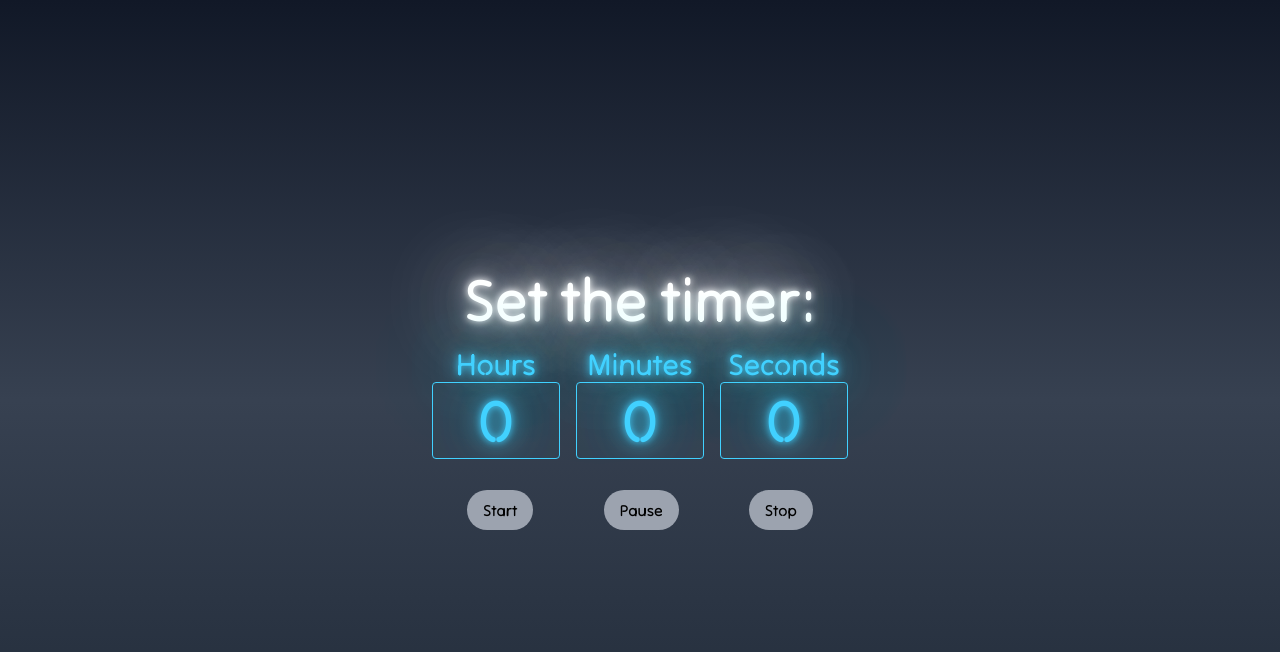
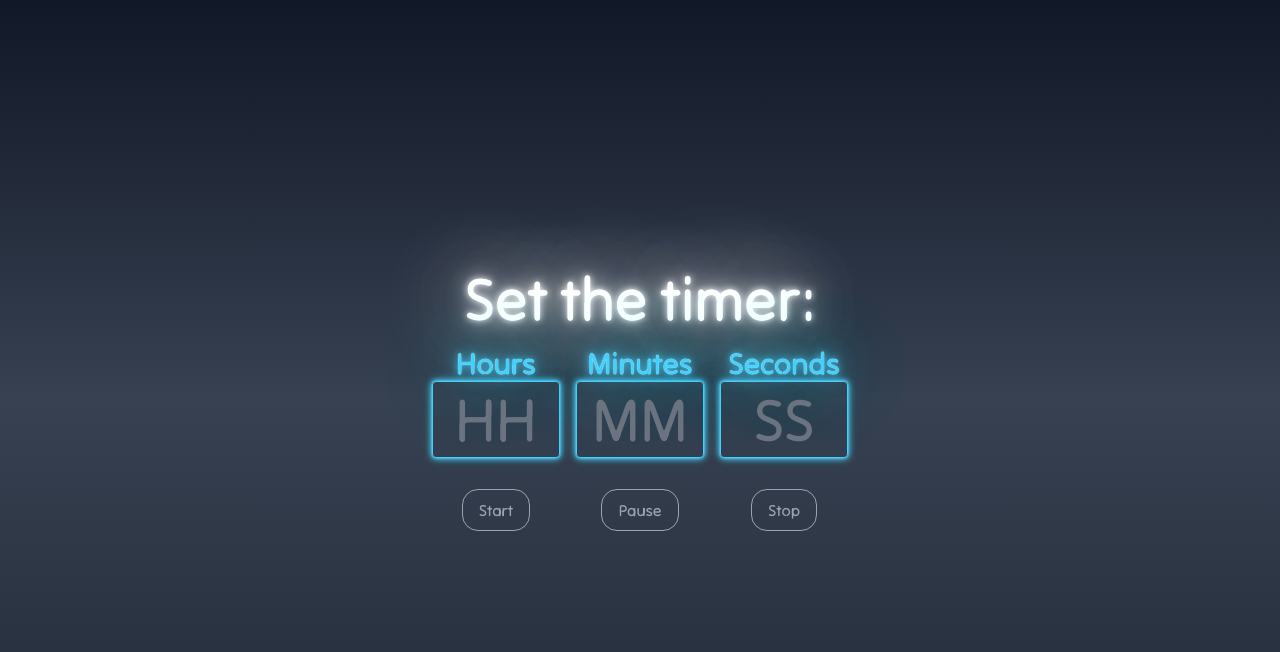
Before and after one commit to israelss/reactcron, a React (Vite) app: page / in a window 1280 px wide. Shown: the top 652 px of the page. Built offline with nearby package versions, Linux system fonts and the light colour scheme.

Commit message:
refactor: extract App components
Also:
 - Style updates
 - Util functions extraction

```diff
--- a/src/App.jsx
+++ b/src/App.jsx
@@ -1,160 +1,118 @@
-import { useState, useRef } from 'react'
+import { useState } from 'react';
 import { useInterval } from './hooks/useInterval';
-import logo from './assets/logo.svg'
-
-const IS_NUMBER = new RegExp(/^\d*$/,'gi')
-const clamp = (min, value, max) => value < min
-  ? min
-  : value > max
-    ? max
-    : value
-
-const within59 = (value) => clamp(0, value, 59)
-const within999 = (value) => clamp(0, value, 999)
+import logo from './assets/logo.svg';
+import Title from './Components/Title';
+import InputBar from './Components/InputBar';
+import ButtonBar from './Components/ButtonBar';
+import { IS_NUMBER, within59, within999 } from './utils/utils';
 
 function App() {
-  const [runningState, setRunningState] = useState(false)
-  const [hours, setHours] = useState(0)
-  const [minutes, setMinutes] = useState(0)
-  const [seconds, setSeconds] = useState(0)
+  const [runningState, setRunningState] = useState(false);
+  const [pausedState, setPausedState] = useState(false);
+  const [hours, setHours] = useState('');
+  const [minutes, setMinutes] = useState('');
+  const [seconds, setSeconds] = useState('');
+
+  const numberInputs = [
+    { label: 'Hours', value: hours, placeholder: 'HH' },
+    { label: 'Minutes', value: minutes, placeholder: 'MM' },
+    { label: 'Seconds', value: seconds, placeholder: 'SS' },
+  ];
+
+  const buttons = [
+    {
+      text: 'Start',
+      onClick: initTimer,
+      disabled: runningState || !hours && !minutes && !seconds,
+    },
+    {
+      text: 'Pause',
+      onClick: pauseTimer,
+      disabled: !runningState,
+    },
+    {
+      text: 'Stop',
+      onClick: stopTimer,
+      disabled: !pausedState && !runningState,
+    },
+  ];
 
   const setValue = {
-    setHours: (value) => setHours(within999(value)),
-    setMinutes: (value) => setMinutes(within59(value)),
-    setSeconds: (value) => setSeconds(within59(value)),
-  }
+    Hours: (value) => setHours(within999(value)),
+    Minutes: (value) => setMinutes(within59(value)),
+    Seconds: (value) => setSeconds(within59(value)),
+  };
 
-  function handleNumberChange({target: {name, value}}) {
-    IS_NUMBER.test(value) && setValue[name](Number(value))
+  function handleNumberChange({ target: { name, value } }) {
+    IS_NUMBER.test(value) && setValue[name](Number(value));
   }
 
   function countdown() {
     if (seconds > 0) {
-      setSeconds(seconds - 1)
+      setSeconds(seconds - 1);
     }
     else if (minutes > 0) {
-      setMinutes(minutes - 1)
-      setSeconds(59)
+      setMinutes(minutes - 1);
+      setSeconds(59);
     }
     else if (hours > 0) {
-      setHours(hours - 1)
-      setMinutes(59)
-      setSeconds(59)
+      setHours(hours - 1);
+      setMinutes(59);
+      setSeconds(59);
     } else {
-      setRunningState(false)
+      setRunningState(false);
     }
   }
 
   useInterval(countdown, runningState
     ? 1000
-    : null)
+    : null);
 
   function initTimer() {
-    setRunningState(true)
+    if (!hours) setHours(0);
+    if (!minutes) setMinutes(0);
+    if (!seconds) setSeconds(0);
+    setRunningState(true);
+    setPausedState(false);
   }
 
   function pauseTimer() {
-    setRunningState(false)
+    setRunningState(false);
+    setPausedState(true);
   }
 
-  function stopTimer(){
-    setRunningState(false)
-    setHours(0)
-    setMinutes(0)
-    setSeconds(0)
+  function stopTimer() {
+    setRunningState(false);
+    setPausedState(false);
+    setHours('');
+    setMinutes('');
+    setSeconds('');
   }
 
   return (
     <div
       className="
-      from-gray-900
-      via-gray-700
-      to-gray-800
         bg-gradient-to-b
+        from-gray-900
+        via-gray-700
+        to-gray-800
+        h-screen
+        text-center
         grid
         place-content-center
-        h-screen
         gap-4
-        text-center
         font-tilt
       "
     >
-      {!runningState && (
-        <span className="text-6xl text-white shadow-text-neon">
-          Set the timer:
-        </span>
-      )}
-      <div className="flex items-center gap-4 justify-center">
-        <label htmlFor="initial-hours" className="flex flex-col w-32 h-32 text-color-one  shadow-text-neon">
-          <span className="text-3xl">Hours</span>
-          <input
-            type="text"
-            pattern="/\d/"
-            name="setHours"
-            id="initial-hours"
-            min="0"
-            value={hours}
-            onChange={handleNumberChange}
-            disabled={runningState}
-            className="text-center text-6xl rounded select-none bg-transparent border-color-one shadow-text-neon p-0"
-          />
-        </label>
-        <label htmlFor="initial-minutes" className="flex flex-col w-32 h-32 text-color-one  shadow-text-neon">
-          <span className="text-3xl">Minutes</span>
-          <input
-            type="text"
-            pattern="\d"
-            name="setMinutes"
-            id="initial-minutes"
-            min="0"
-            max="59"
-            value={minutes}
-            onChange={handleNumberChange}
-            disabled={runningState}
-            className="text-center text-6xl rounded select-none bg-transparent border-color-one  shadow-text-neon p-0"
-          />
-        </label>
-        <label htmlFor="initial-seconds" className="flex flex-col w-32 h-32 text-color-one  shadow-text-neon">
-          <span className="text-3xl ">Seconds</span>
-          <input
-            type="text"
-            pattern="/\d/"
-            name="setSeconds"
-            id="initial-seconds"
-            min="0"
-            max="59"
-            value={seconds}
-            onChange={handleNumberChange}
-            disabled={runningState}
-            className="text-center text-6xl rounded select-none bg-transparent border-color-one  shadow-text-neon p-0"
-          />
-        </label>
-      </div>
-      <div className="flex justify-around">
-        <button
-          onClick={initTimer}
-          disabled={runningState || !hours && !minutes && !seconds}
-          className="bg-color-four transform hover:bg-color-three hover:-translate-y-1 hover:shadow-2xl focus:bg-color-five focus:translate-y-1 rounded-full py-2 px-4 disabled:bg-gray-400 disabled:transform-none disabled:shadow-none"
-        >
-            Start
-        </button>
-        <button
-          onClick={pauseTimer}
-          disabled={!runningState}
-          className="bg-color-four transform hover:bg-color-three hover:-translate-y-1 hover:shadow-2xl focus:bg-color-five focus:translate-y-1 rounded-full py-2 px-4 disabled:bg-gray-400 disabled:transform-none disabled:shadow-none"
-        >
-            Pause
-        </button>
-        <button
-          onClick={stopTimer}
-          disabled={!runningState}
-          className="bg-color-four transform hover:bg-color-three hover:-translate-y-1 hover:shadow-2xl focus:bg-color-five focus:translate-y-1 rounded-full py-2 px-4 disabled:bg-gray-400 disabled:transform-none disabled:shadow-none"
-        >
-            Stop
-        </button>
-      </div>
+      { !runningState && <Title /> }
+      <InputBar
+        onChange={ handleNumberChange }
+        disabled={ runningState }
+        inputs={ numberInputs }
+      />
+      <ButtonBar buttons={ buttons } />
     </div>
-  )
+  );
 }
 
-export default App
+export default App;
--- /dev/null
+++ b/src/Components/Button.jsx
@@ -0,0 +1,39 @@
+export default function Button(props) {
+  const {
+    onClick,
+    disabled,
+    text,
+  } = props;
+
+  return (
+    <button
+      onClick={ onClick }
+      disabled={ disabled }
+      className="
+        text-color-four
+        border-color-four
+        rounded-2xl
+        py-2
+        px-4
+        border
+        shadow-text-neon
+        transform
+        hover:text-color-three
+        hover:border-color-five
+        hover:shadow-2xl
+        hover:-translate-y-1
+        focus:text-color-five
+        focus:border-color-three
+        focus:translate-y-1
+        disabled:text-gray-400
+        disabled:border-gray-400
+        disabled:bg-transparent
+        disabled:shadow-none
+        disabled:shadow-text-none
+        disabled:transform-none
+      "
+    >
+      { text }
+    </button>
+  );
+}
--- /dev/null
+++ b/src/Components/ButtonBar.jsx
@@ -0,0 +1,19 @@
+import Button from "./Button";
+
+export default function ButtonBar(props) {
+  const { buttons } = props;
+  return (
+    <div className="grid justify-items-center grid-cols-3 gap-4">
+      {
+        buttons.map(({ text, onClick, disabled }) => (
+          <Button
+            key={ text }
+            text={ text }
+            onClick={ onClick }
+            disabled={ disabled }
+          />
+        ))
+      }
+    </div>
+  );
+}
--- /dev/null
+++ b/src/Components/Input.jsx
@@ -0,0 +1,50 @@
+export default function Input(props) {
+  const {
+    value,
+    onChange,
+    disabled,
+    label,
+    placeholder,
+  } = props;
+
+  return (
+    <label
+      htmlFor="initial-hours"
+      className="
+      text-color-one
+        shadow-text-neon
+        flex
+        flex-col
+        w-24
+        h-24
+        sm:w-32
+        sm:h-32
+      "
+    >
+      <span className="text-2xl sm:text-3xl">{ label }</span>
+      <input
+        type="text"
+        pattern="/\d/"
+        name={ label }
+        id="initial-hours"
+        min="0"
+        value={ value }
+        onChange={ onChange }
+        disabled={ disabled }
+        placeholder={ placeholder }
+        className="
+          border-color-one
+          p-0
+          rounded
+          bg-transparent
+          shadow-neon-sm
+          shadow-text-neon
+          text-center
+          text-5xl
+          sm:text-6xl
+          placeholder-shown:shadow-text-none
+        "
+      />
+    </label>
+  );
+}
--- /dev/null
+++ b/src/Components/InputBar.jsx
@@ -0,0 +1,26 @@
+import Input from "./Input";
+
+export default function InputBar(props) {
+  const {
+    inputs,
+    onChange,
+    disabled,
+  } = props;
+
+  return (
+    <div className="flex items-center justify-center gap-4">
+      {
+        inputs.map(({ label, value, placeholder }) => (
+          <Input
+            key={ label }
+            value={ value }
+            onChange={ onChange }
+            disabled={ disabled }
+            label={ label }
+            placeholder={ placeholder }
+          />
+        ))
+      }
+    </div>
+  );
+}
--- /dev/null
+++ b/src/Components/Title.jsx
@@ -0,0 +1,7 @@
+export default function Title() {
+  return (
+    <span className="text-5xl sm:text-6xl text-white shadow-text-neon">
+      Set the timer:
+    </span>
+  );
+}
--- a/src/index.css
+++ b/src/index.css
@@ -12,6 +12,9 @@
 
 @layer utilities {
   .shadow-text-neon {
-    text-shadow: 0 0 7px currentColor, 0 0 21px currentColor, 0 0 82px currentColor, 0 0 102px currentColor;
+    text-shadow: 0 0 1px white, 0 0 7px currentColor, 0 0 21px currentColor, 0 0 82px currentColor, 0 0 102px currentColor;
+  }
+  .shadow-text-none {
+    text-shadow: none;
   }
 }
--- /dev/null
+++ b/src/utils/utils.js
@@ -0,0 +1,10 @@
+const clamp = (min, value, max) => value < min
+  ? min
+  : value > max
+    ? max
+    : value;
+
+export const within59 = (value) => clamp(0, value, 59);
+export const within999 = (value) => clamp(0, value, 999);
+
+export const IS_NUMBER = new RegExp(/^\d*$/, 'gi');
--- a/tailwind.config.js
+++ b/tailwind.config.js
@@ -14,6 +14,10 @@ module.exports = {
       fontFamily: {
         'tilt': ['Tilt-Neon', 'sans-serif']
       },
+      boxShadow: {
+        'neon-sm': '0 0 1px white, 0 0 5px currentColor, 0 0 9px currentColor',
+        'neon': '0 0 1px white, 0 0 7px currentColor, 0 0 21px currentColor, 0 0 82px currentColor, 0 0 102px currentColor',
+      }
     },
   },
   variants: {
```
